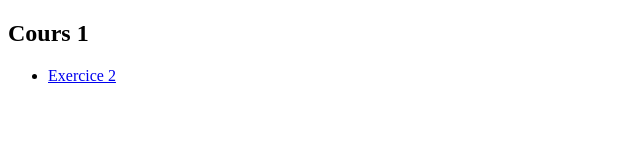
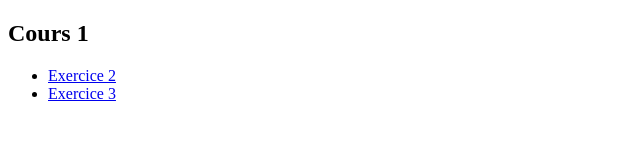
Before and after one commit to ThomasDeronne/ThomasDeronne.github.io, a plain HTML site: page index.html in a window 1280 px wide. Shown: the whole page, without its empty margins (0-640 px from the left). Drawn offline with Linux system fonts and the light colour scheme.

Commit message:
Add files via upload

```diff
--- a/index.html
+++ b/index.html
@@ -9,6 +9,7 @@
     <h2>Cours 1</h2>
     <ul>
         <li><a href="CartoTD1/Exo2/exo2.html">Exercice 2</a></li>
+        <li><a href="CartoTD1/Exo3/exo3.html">Exercice 3</a></li>
     </ul>
 </body>
 </html>
```
